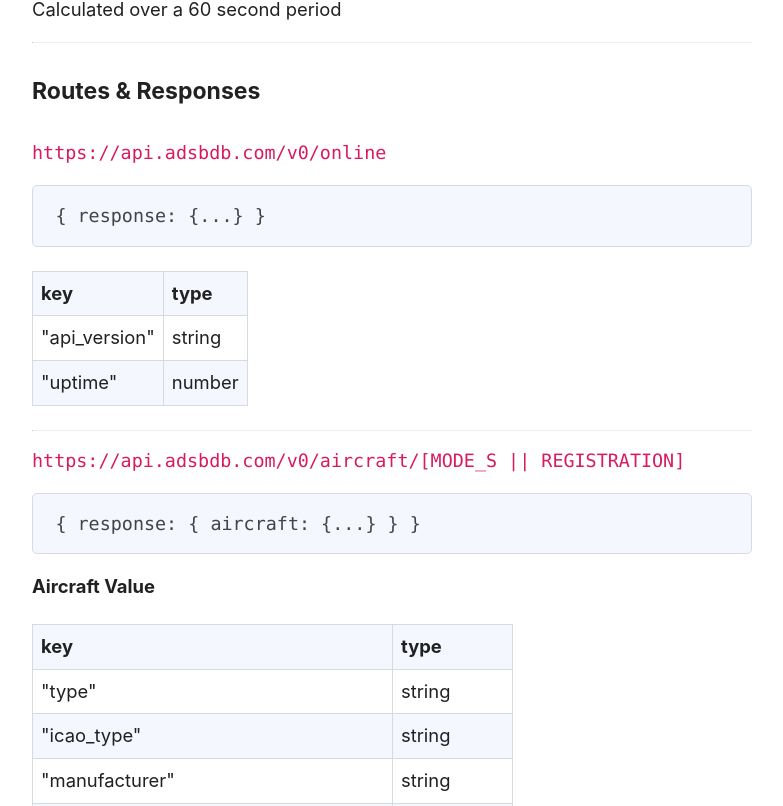
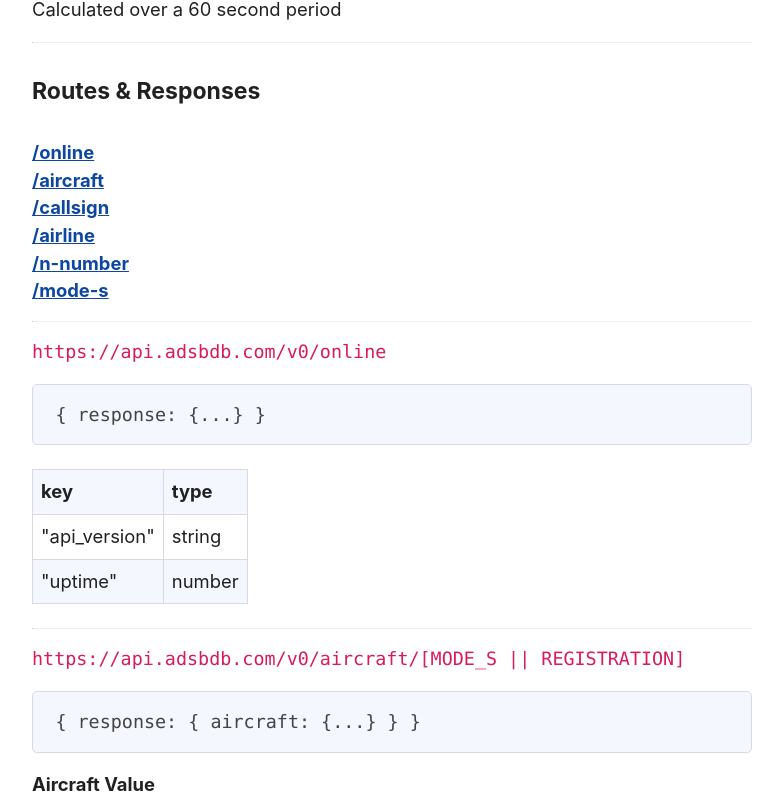
Before and after one commit to mrjackwills/adsbdb, a plain HTML site: page site/index.html in a window 1280 px wide. Shown: the part 1075-1881 px from the top of the page, without its empty margins (248-1031 px from the left). Drawn offline with Linux system fonts and the light colour scheme; no server answers.

Commit message:
docs: site updated

```diff
--- a/site/index.html
+++ b/site/index.html
@@ -80,7 +80,20 @@
 		</p>
 		<hr>
 		<h4>Routes & Responses</h4>
-		<code>https://api.adsbdb.com/v0/online</code>
+		<strong><a href="#href_online">/online</a></strong>
+		<br>
+		<strong><a href="#href_aircraft">/aircraft</a></strong>
+		<br>
+		<strong><a href="#href_callsign">/callsign</a></strong>
+		<br>
+		<strong><a href="#href_airline">/airline</a></strong>
+		<br>
+		<strong><a href="#href_n-number">/n-number</a></strong>
+		<br>
+		<strong><a href="#href_mode-s">/mode-s</a></strong>
+
+		<hr>
+		<code id="href_online">https://api.adsbdb.com/v0/online</code>
 		<br>
 		<pre><code>{ response: {...} }</code></pre>
 		<table>
@@ -103,7 +116,7 @@
 		</table>
 		<hr>
 
-		<code>https://api.adsbdb.com/v0/aircraft/[MODE_S || REGISTRATION]</code>
+		<code id="href_aircraft">https://api.adsbdb.com/v0/aircraft/[MODE_S || REGISTRATION]</code>
 		<br>
 		<pre><code>{ response: { aircraft: {...} } }</code></pre>
 		<table>
@@ -162,7 +175,7 @@
 			</tbody>
 		</table>
 		<hr>
-		<code>https://api.adsbdb.com/v0/callsign/[CALLSIGN]</code>
+		<code id="href_callsign">https://api.adsbdb.com/v0/callsign/[CALLSIGN]</code>
 		<br>
 		<pre><code>{ response: { flightroute: {...} } }</code></pre>
 		<table>
@@ -351,21 +364,21 @@
 		</table>
 		<hr>
 
-		<code>https://api.adsbdb.com/v0/airline/[AIRLINE_CODE]</code>
+		<code id="href_airline">https://api.adsbdb.com/v0/airline/[AIRLINE_CODE]</code>
 		<br>
 		Query for an Airline based on an Airlines ICAO or IATA short code, if found, this will return an array with one or more Airlines
 		<br>
-		<pre><code>{ response: [ <a href="#airline_value">Airline</a> ] }</code></pre>
+		<pre><code>{ response: [ <a href="#airline_value">Airline</a>, ...] }</code></pre>
 		<hr>
 
-		<code>https://api.adsbdb.com/v0/mode-s/[MODE_S]</code>
+		<code id="href_mode-s">https://api.adsbdb.com/v0/mode-s/[MODE_S]</code>
 		<br>
 		Convert from MODE-S string to N-Number string
 		<br>
 		<pre><code>{ response: string }</code></pre>
 		<hr>
 
-		<code>https://api.adsbdb.com/v0/n-number/[N-NUMBER]</code>
+		<code id="href_n-number">https://api.adsbdb.com/v0/n-number/[N-NUMBER]</code>
 		<br>
 		Convert from N-Number string to MODE-S string
 		<br>
```
